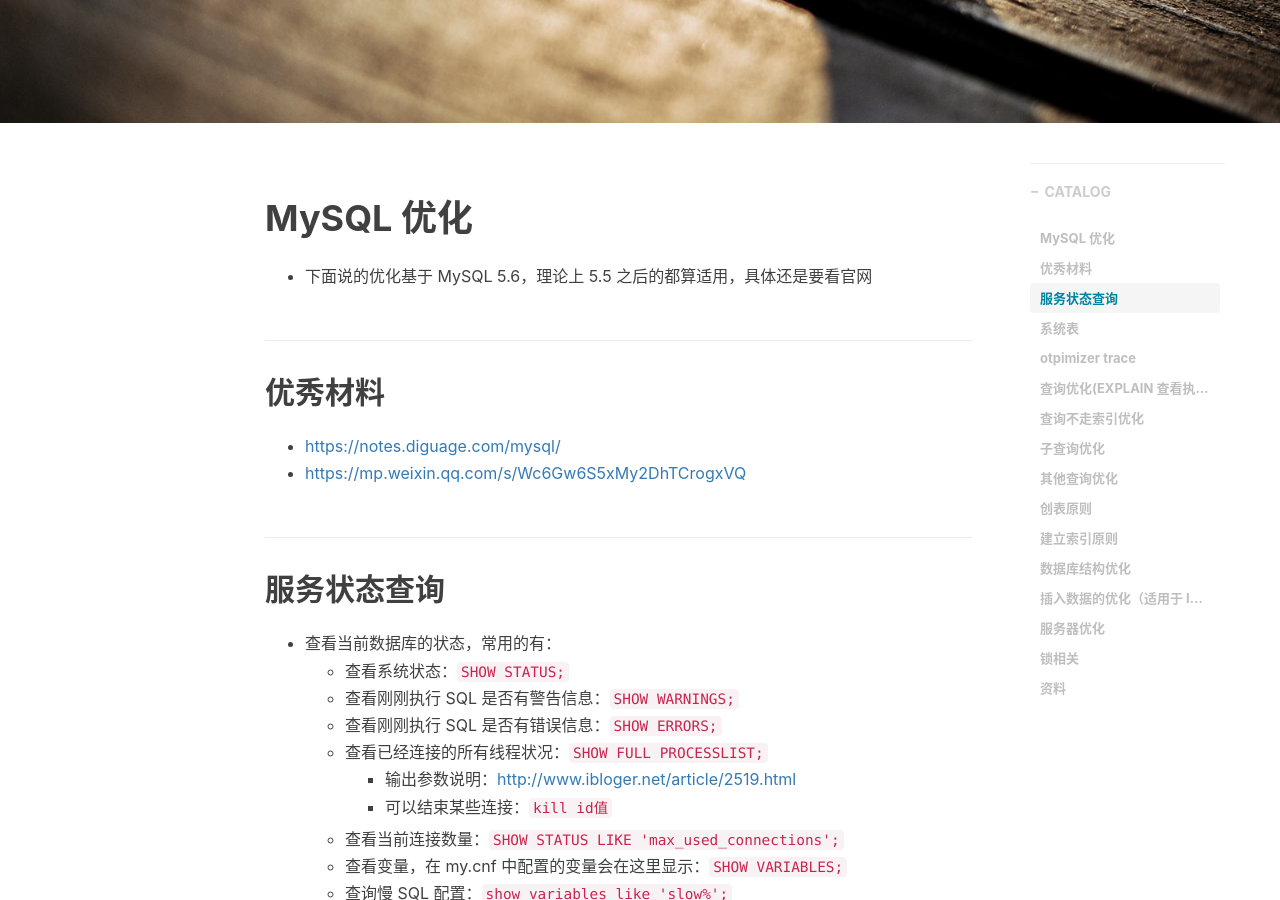
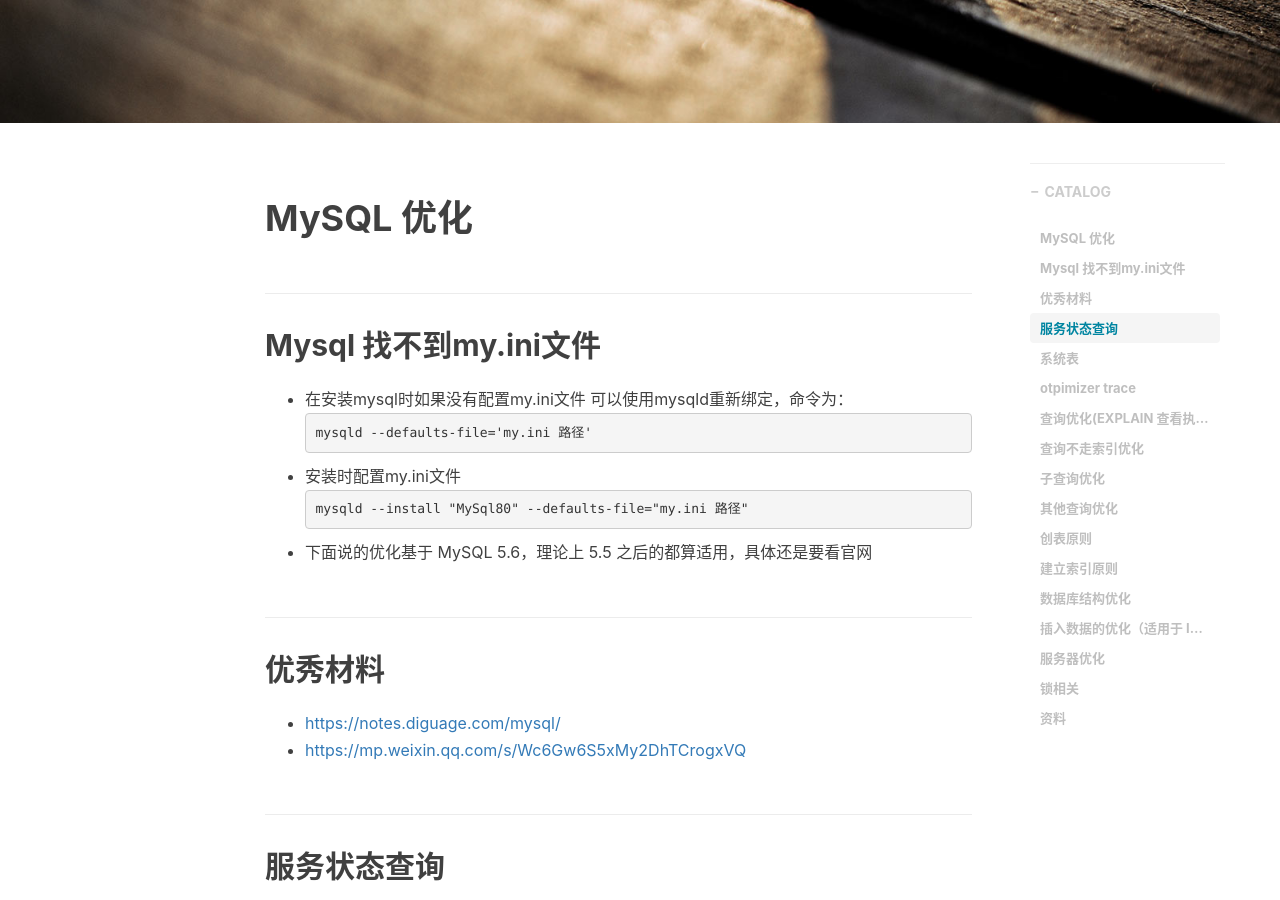
Before and after one commit to laowng/laowng.github.io, a Jekyll site: the page built from _posts/2021-08-10-mysql-optimization.md, in a window 1280 px wide and 900 px high, scrolled down 400 px. Built offline with Jekyll 4.4.1, drawn with Linux system fonts in a browser that asks for light colours; nearby versions of some CDN libraries; comment, search, counter and statistics services are not loaded.

Commit message:
mysql optimizer

````diff
--- a/_posts/2018-08-10-mysql-optimization.md
+++ b/_posts/2021-08-10-mysql-optimization.md
@@ -12,6 +12,15 @@
 
 # MySQL 优化
 
+## Mysql 找不到my.ini文件
+- 在安装mysql时如果没有配置my.ini文件  可以使用mysqld重新绑定，命令为：
+```cmd
+mysqld --defaults-file='my.ini 路径'
+```
+- 安装时配置my.ini文件
+```cmd
+mysqld --install "MySql80" --defaults-file="my.ini 路径"
+```
 
 - 下面说的优化基于 MySQL 5.6，理论上 5.5 之后的都算适用，具体还是要看官网
 
````
